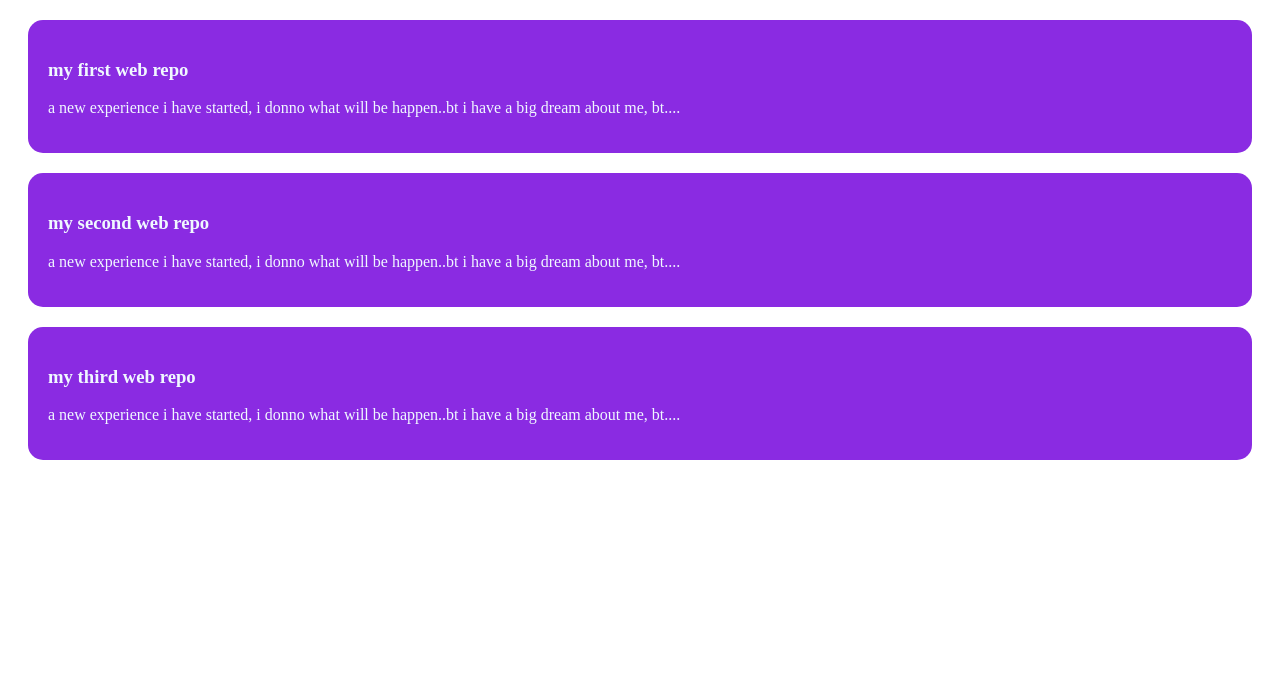
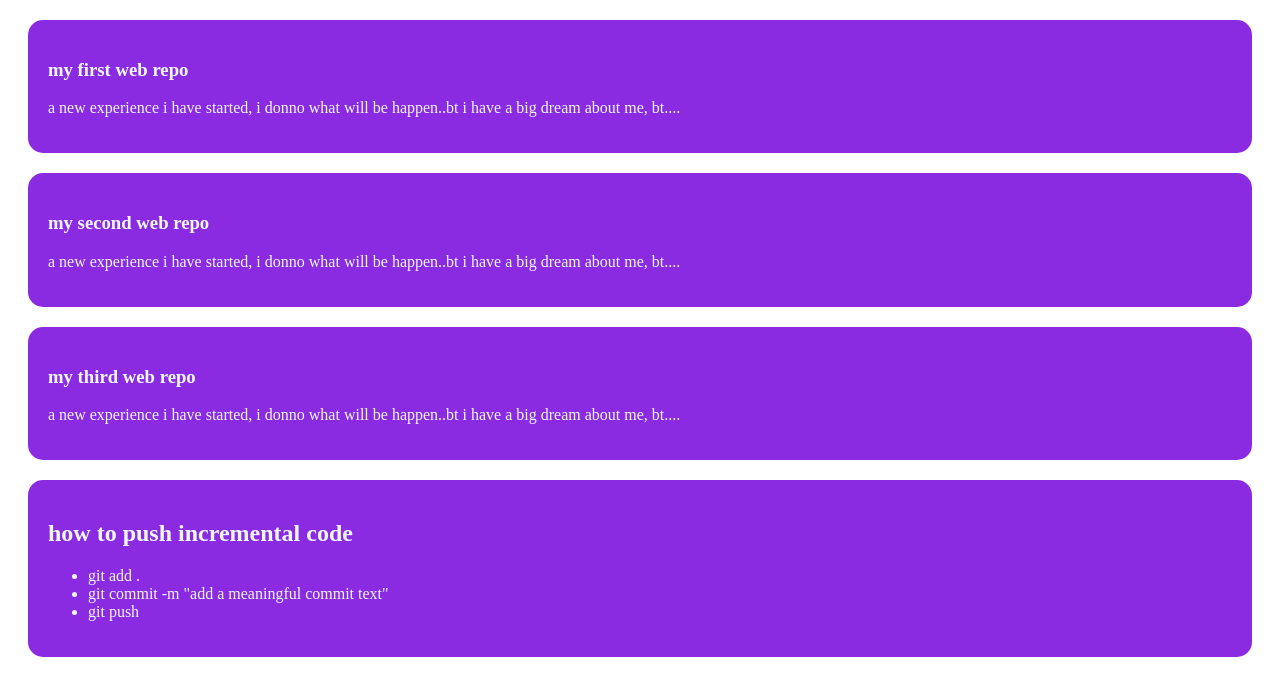
Before and after one commit to Trishh15/my-simple-web-repo, a plain HTML site: page index.html in a window 1280 px wide. Drawn offline with Linux system fonts and the light colour scheme.

Commit message:
a list of push code

```diff
--- a/index.html
+++ b/index.html
@@ -19,6 +19,14 @@
         <h3>my third web repo</h3>
         <p> a new experience i have started, i donno what will be happen..bt i have a big dream about me, bt....</p>
     </div>
+    <div>
+        <h2>how to push incremental code</h2>
+        <ul>
+            <li>git add .</li>
+            <li>git  commit -m "add a meaningful commit text"</li>
+            <li>git push</li>
+        </ul>
+    </div>
 
 </body>
 </html>
```
